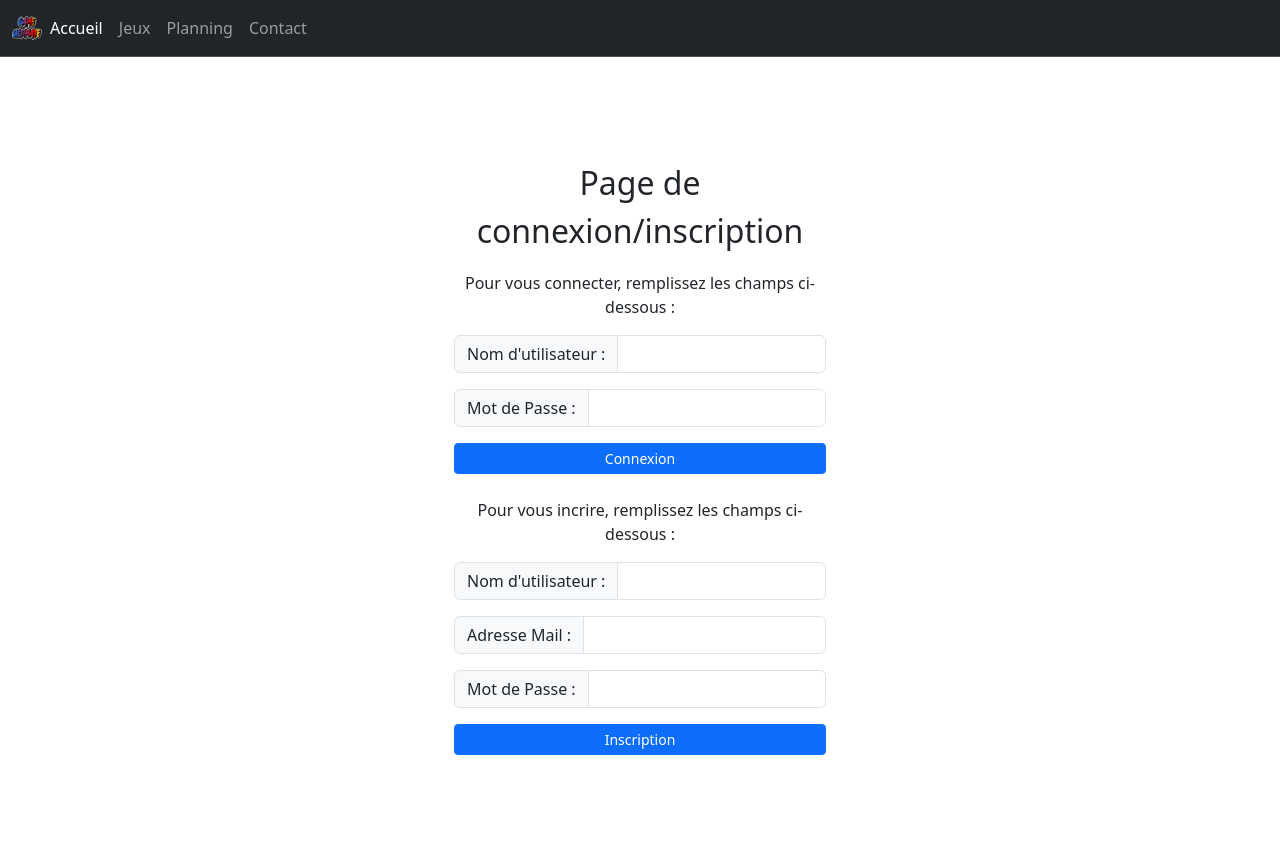
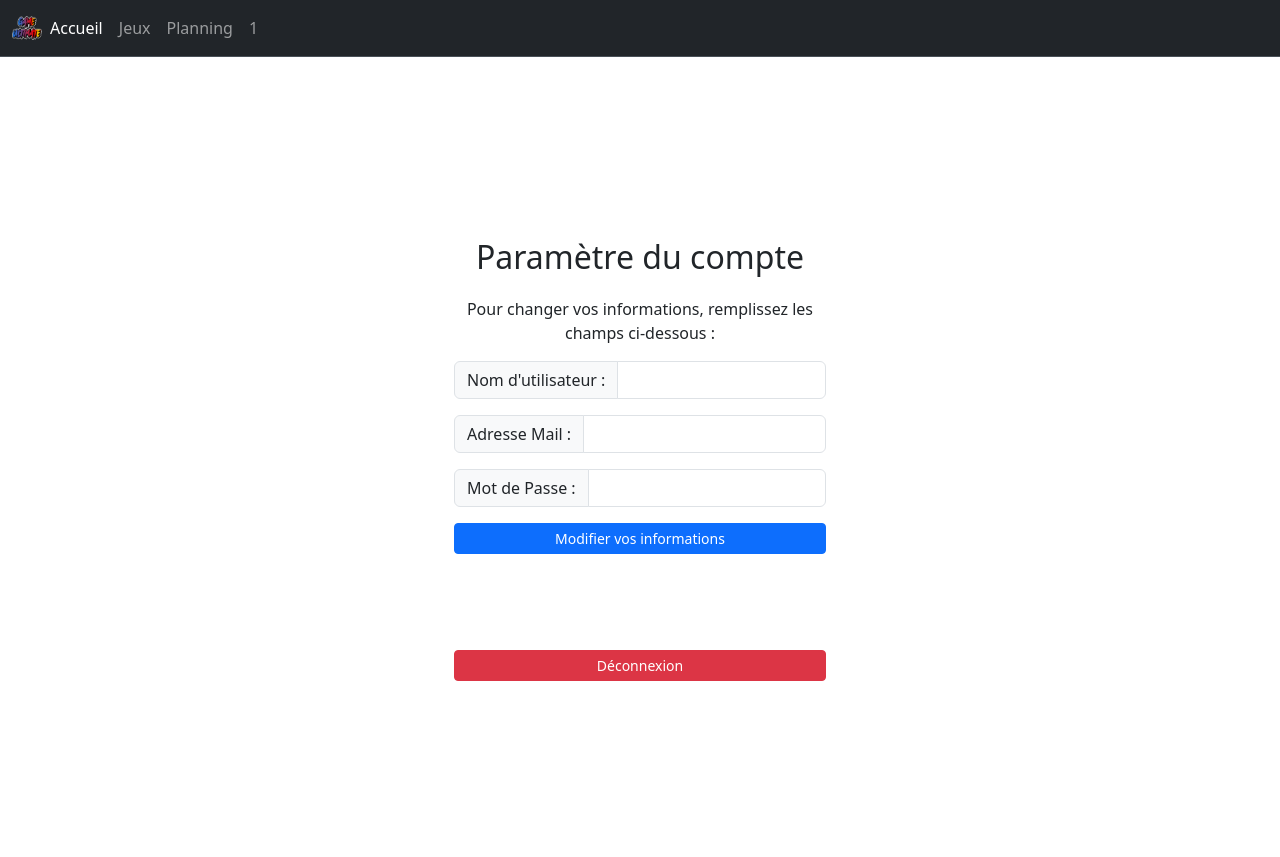
Before and after one commit to LouisMHT/ProjetWeb, a PHP site: the page made by Louis/Page de connexion.php in a window 1280 px wide. Run offline with PHP 8.4, Linux system fonts and the light colour scheme; a user stored in the database is signed in.

Commit message:
Avancement Page de connexion

```diff
--- a/Louis/Page de connexion.php
+++ b/Louis/Page de connexion.php
@@ -1,4 +1,5 @@
 <?php
+session_start();
 $titre = "Game Ultimate";
 require('header.inc.php')
 ?>
@@ -15,7 +16,7 @@ require('header.inc.php')
     <div class="navbar-collapse collapse show" id="navbarNav">
       <ul class="navbar-nav">
         <li class="nav-item">
-          <a class="nav-link active" aria-current="page" href="#">Accueil</a>
+          <a class="nav-link active" aria-current="page" href="index.php">Accueil</a>
         </li>
         <li class="nav-item">
           <a class="nav-link" href="#">Jeux</a>
@@ -23,51 +24,131 @@ require('header.inc.php')
         <li class="nav-item">
           <a class="nav-link" href="#">Planning</a>
         </li>
-        <li class="nav-item">
-          <a class="nav-link" href="#">Contact</a>
-        </li>
+
+        <?php
+         //var_dump ($_SESSION['Username']);
+          if (isset($_SESSION['Username'])) {
+              echo "<li class=\"nav-item\">
+                      <a class=\"nav-link\" href=\"Page de connexion.php\"> " . $_SESSION['Username'] . "</a>
+                    </li>";
+          }else{
+              echo ' ';
+          }
+        ?>
       </ul>
     </div>
   </div>
 </nav>
 
 
-<div class="container d-flex align-items-center" style="height: 100vh;">
+        <?php
+         //var_dump ($_SESSION['Username']);
+          if (isset($_SESSION['Username'])) {
+              echo "<div class=\"container d-flex align-items-center\" style=\"height: 100vh;\">
+              <div class=\"col\">
+              </div>
+              <div class=\"col d-flex flex-column justify-content-center\">
+                <p class=\"text-center fs-2\">Paramètre du compte</p>
+                <p class=\"text-center\">Pour changer vos informations, remplissez les champs ci-dessous :</p>
+                  <form action=\"login_traitement.php\" method=\"post\" class=\"d-flex flex-column justify-content-center\">
+                    <div class=\"input-group mb-3\">
+                      <span class=\"input-group-text\" id=\"Username\">Nom d'utilisateur : </span>
+                      <input name=\"Username\" type=\"text\" class=\"form-control\" aria-label=\"Username\" aria-describedby=\"basic-addon1\">
+                    </div>
+                    <div class=\"input-group mb-3\">
+                            <span class=\"input-group-text\" id=\"basic-addon1\">Adresse Mail : </span>
+                            <input type=\"text\" class=\"form-control\" aria-label=\"Mail\" aria-describedby=\"basic-addon1\">
+                          </div>
+                    <div class=\"input-group mb-3\">
+                      <span class=\"input-group-text\" id=\"Password\">Mot de Passe : </span>
+                      <input name=\"Password\" type=\"password\" class=\"form-control\" aria-label=\"Password\" aria-describedby=\"basic-addon1\">
+                    </div>
+                    <button type=\"submit\" class=\"btn btn-primary btn-sm btn-block\">Modifier vos informations</button>
+                  </form>
+                <br>
+                <br>
+                <br>
+                <br>
+                <a href=\"deconnexion.php\" class=\"d-flex flex-column justify-content-center\" style=\"text-decoration: none;\">
+                  <button type=\"button\" class=\"btn btn-danger btn-sm\">Déconnexion</button>
+                </a>
+              </div>
+              <div class=\"col\">
+              </div>
+          </div>";
+          }else{
+              echo "<div class=\"container d-flex align-items-center\" style=\"height: 100vh;\">
+              <div class=\"col\">
+              </div>
+              <div class=\"col d-flex flex-column justify-content-center\">
+                <p class=\"text-center fs-2\">Page de connexion/inscription</p>
+                <p class=\"text-center\">Pour vous connecter, remplissez les champs ci-dessous :</p>
+                  <form action=\"login_traitement.php\" method=\"post\" class=\"d-flex flex-column justify-content-center\">
+                    <div class=\"input-group mb-3\">
+                      <span class=\"input-group-text\" id=\"Username\">Nom d'utilisateur : </span>
+                      <input name=\"Username\" type=\"text\" class=\"form-control\" aria-label=\"Username\" aria-describedby=\"basic-addon1\">
+                    </div>
+                    <div class=\"input-group mb-3\">
+                      <span class=\"input-group-text\" id=\"Password\">Mot de Passe : </span>
+                      <input name=\"Password\" type=\"password\" class=\"form-control\" aria-label=\"Password\" aria-describedby=\"basic-addon1\">
+                    </div>
+                    <button type=\"submit\" class=\"btn btn-primary btn-sm btn-block\">Connexion</button>
+                  </form>
+                <br>
+                <p class=\"text-center\">Pour vous incrire, remplissez les champs ci-dessous :</p>
+                <div class=\"input-group mb-3\">
+                  <span class=\"input-group-text\" id=\"basic-addon1\">Nom d'utilisateur : </span>
+                  <input type=\"text\" class=\"form-control\" aria-label=\"Username\" aria-describedby=\"basic-addon1\">
+                </div>
+                <div class=\"input-group mb-3\">
+                  <span class=\"input-group-text\" id=\"basic-addon1\">Adresse Mail : </span>
+                  <input type=\"text\" class=\"form-control\" aria-label=\"Mail\" aria-describedby=\"basic-addon1\">
+                </div>
+                <div class=\"input-group mb-3\">
+                  <span class=\"input-group-text\" id=\"basic-addon1\">Mot de Passe : </span>
+                  <input type=\"password\" class=\"form-control\" aria-label=\"Password\" aria-describedby=\"basic-addon1\">
+                </div>
+                <button type=\"button\" class=\"btn btn-primary btn-sm\">Inscription</button>
+              </div>
+              <div class=\"col\">
+              </div>
+          </div>";
+          }
+        ?>
+
+
+<!--div class="container d-flex align-items-center" style="height: 100vh;">
     <div class="col">
     </div>
     <div class="col d-flex flex-column justify-content-center">
-      <p class="text-center fs-2">Page de connexion/inscription</p>
-      <p class="text-center">Pour vous connecter, remplissez les champs ci-dessous :</p>
+      <p class="text-center fs-2">Paramètre du compte</p>
+      <p class="text-center">Pour changer vos informations, remplissez les champs ci-dessous :</p>
         <form action="login_traitement.php" method="post" class="d-flex flex-column justify-content-center">
           <div class="input-group mb-3">
             <span class="input-group-text" id="Username">Nom d'utilisateur : </span>
             <input name="Username" type="text" class="form-control" aria-label="Username" aria-describedby="basic-addon1">
           </div>
           <div class="input-group mb-3">
+                  <span class="input-group-text" id="basic-addon1">Adresse Mail : </span>
+                  <input type="text" class="form-control" aria-label="Mail" aria-describedby="basic-addon1">
+                </div>
+          <div class="input-group mb-3">
             <span class="input-group-text" id="Password">Mot de Passe : </span>
             <input name="Password" type="password" class="form-control" aria-label="Password" aria-describedby="basic-addon1">
           </div>
-          <button type="submit" class="btn btn-primary btn-sm btn-block">Connexion</button>
+          <button type="submit" class="btn btn-primary btn-sm btn-block">Modifier vos informations</button>
         </form>
       <br>
-      <p class="text-center">Pour vous incrire, remplissez les champs ci-dessous :</p>
-      <div class="input-group mb-3">
-        <span class="input-group-text" id="basic-addon1">Nom d'utilisateur : </span>
-        <input type="text" class="form-control" aria-label="Username" aria-describedby="basic-addon1">
-      </div>
-      <div class="input-group mb-3">
-        <span class="input-group-text" id="basic-addon1">Adresse Mail : </span>
-        <input type="text" class="form-control" aria-label="Mail" aria-describedby="basic-addon1">
-      </div>
-      <div class="input-group mb-3">
-        <span class="input-group-text" id="basic-addon1">Mot de Passe : </span>
-        <input type="password" class="form-control" aria-label="Username" aria-describedby="basic-addon1">
-      </div>
-      <button type="button" class="btn btn-primary btn-sm">Inscription</button>
+      <br>
+      <br>
+      <br>
+      <a href="deconnexion.php" class="d-flex flex-column justify-content-center" style="text-decoration: none;">
+        <button type="button" class="btn btn-danger btn-sm">Déconnexion</button>
+      </a>
     </div>
     <div class="col">
     </div>
-</div>
+</div-->
 
 </body>
 </html>
```
Also changed, not shown: Louis/index.php (+1 -11 lines).
